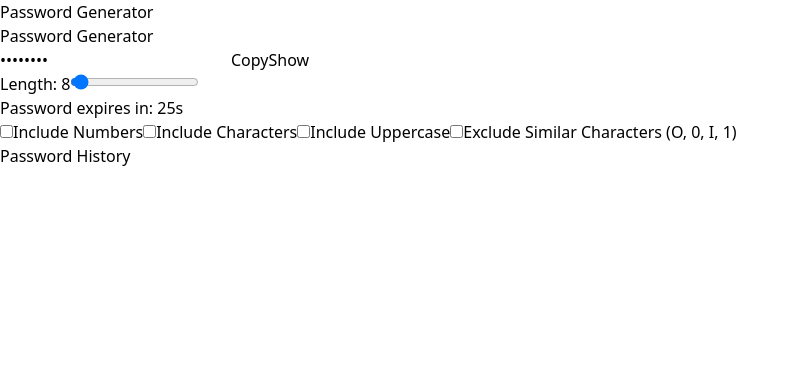
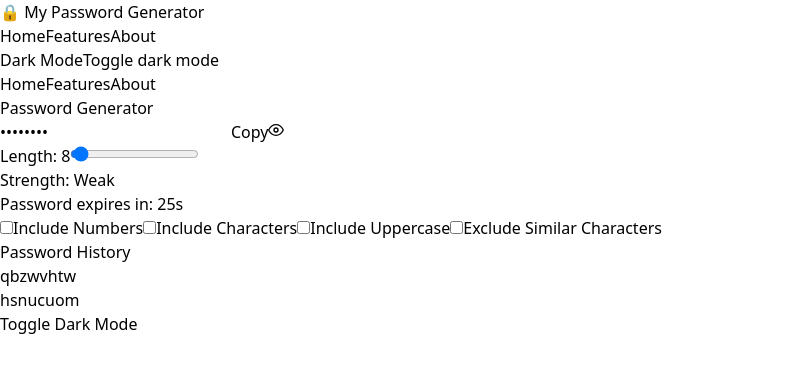
Before and after one commit to priyankap0101/Password-Generator, a React app: page / in a window 1280 px wide. Shown: the top 372 px of the page, without its empty margins (0-799 px from the left). Built offline with nearby package versions, Linux system fonts and the light colour scheme; the HTML template or start-up script is replaced by a standard one.

Commit message:
Feat: Added new password visibility toggle, password strength indicator, and fixed react-icons import issue

```diff
--- a/package.json
+++ b/package.json
@@ -12,7 +12,8 @@
   "dependencies": {
     "passwordgenerator": "file:",
     "react": "^18.2.0",
-    "react-dom": "^18.2.0"
+    "react-dom": "^18.2.0",
+    "react-icons": "^5.3.0"
   },
   "devDependencies": {
     "@types/react": "^18.2.66",
--- a/src/App.jsx
+++ b/src/App.jsx
@@ -1,38 +1,24 @@
-/* eslint-disable no-undef */
-/* eslint-disable no-unused-vars */
-
 import { useState, useCallback, useEffect, useRef } from "react";
 import Header from "./component/Header";
+import { FiEye, FiEyeOff } from "react-icons/fi"; // Icons for password visibility toggle
 
 function App() {
   const [length, setLength] = useState(8);
   const [numberAllowed, setNumberAllowed] = useState(false);
   const [characterAllowed, setCharAllowed] = useState(false);
   const [uppercaseAllowed, setUppercaseAllowed] = useState(false);
-  const [excludeSimilar, setExcludeSimilar] = useState(false); // New feature
+  const [excludeSimilar, setExcludeSimilar] = useState(false);
   const [password, setPassword] = useState("");
-  const [showPassword, setShowPassword] = useState(false); // Show/Hide feature
-  const [passwordHistory, setPasswordHistory] = useState([]); // Password history
-  const [timeRemaining, setTimeRemaining] = useState(30); // Timer for expiration
-
+  const [showPassword, setShowPassword] = useState(false);
+  const [passwordHistory, setPasswordHistory] = useState([]);
+  const [timeRemaining, setTimeRemaining] = useState(30);
+  const [copied, setCopied] = useState(false);
+  const [darkMode, setDarkMode] = useState(false); // Dark mode state
   const passwordRef = useRef(null);
 
-  // Password strength calculator
-  const calculateStrength = (pass) => {
-    let strength = "Weak";
-    if (pass.length >= 12) strength = "Moderate";
-    if (
-      pass.length >= 16 &&
-      numberAllowed &&
-      characterAllowed &&
-      uppercaseAllowed
-    ) {
-      strength = "Strong";
-    }
-    return strength;
-  };
-
-  const passwordGenerator = useCallback(() => {
+  // Custom hook for password generation logic
+  const usePasswordGenerator = () => {
+    return useCallback(() => {
       let pass = "";
       let str = "abcdefghijklmnopqrstuvwxyz"; // Lowercase letters
 
@@ -46,121 +32,120 @@ function App() {
         let char = Math.floor(Math.random() * str.length);
         pass += str.charAt(char);
       }
-    setPassword(pass);
-  }, [
-    length,
-    numberAllowed,
-    characterAllowed,
-    uppercaseAllowed,
-    excludeSimilar,
-  ]);
+      return pass;
+    }, [length, numberAllowed, characterAllowed, uppercaseAllowed, excludeSimilar]);
+  };
+
+  const passwordGenerator = usePasswordGenerator();
+
+  const calculateStrength = useCallback((pass) => {
+    let strength = "Weak";
+    if (pass.length >= 12) strength = "Moderate";
+    if (pass.length >= 16 && numberAllowed && characterAllowed && uppercaseAllowed) {
+      strength = "Strong";
+    }
+    return strength;
+  }, [numberAllowed, characterAllowed, uppercaseAllowed]);
 
   const copyPasswordToClipboard = useCallback(() => {
     passwordRef.current?.select();
     passwordRef.current?.setSelectionRange(0, 99999);
     window.navigator.clipboard.writeText(password);
+    setCopied(true);
+    setTimeout(() => setCopied(false), 2000);
   }, [password]);
 
   useEffect(() => {
-    passwordGenerator();
-    setPasswordHistory((prevHistory) => [password, ...prevHistory.slice(0, 4)]);
-    setTimeRemaining(30); // Reset timer on new password generation
-  }, [
-    length,
-    numberAllowed,
-    characterAllowed,
-    uppercaseAllowed,
-    excludeSimilar,
-    passwordGenerator,
-  ]);
+    const newPassword = passwordGenerator();
+    setPassword(newPassword);
+    setPasswordHistory((prevHistory) => [newPassword, ...prevHistory.slice(0, 4)]);
+    setTimeRemaining(30);
+  }, [length, numberAllowed, characterAllowed, uppercaseAllowed, excludeSimilar, passwordGenerator]);
 
   useEffect(() => {
     if (timeRemaining > 0) {
-      const timer = setInterval(
-        () => setTimeRemaining(timeRemaining - 1),
-        1000
-      );
+      const timer = setInterval(() => setTimeRemaining(timeRemaining - 1), 1000);
       return () => clearInterval(timer);
     } else {
-      passwordGenerator(); // Regenerate on expiration
-      setTimeRemaining(30); // Reset timer
+      setPassword(passwordGenerator()); // Regenerate on expiration
+      setTimeRemaining(30);
     }
   }, [timeRemaining, passwordGenerator]);
 
+  const toggleDarkMode = () => {
+    setDarkMode(!darkMode);
+  };
+
   return (
-    <div className="min-h-screen text-white bg-gray-800">
+    <div className={`min-h-screen ${darkMode ? "bg-gray-900 text-white" : "bg-gray-100 text-gray-800"}`}>
       <Header />
-      <div className="w-full max-w-md px-6 py-4 mx-auto my-8 text-orange-500 bg-gray-700 rounded-lg shadow-lg">
-        <h1 className="my-3 text-2xl text-center text-white">
-          Password Generator
-        </h1>
+      <div className="w-full max-w-md px-6 py-4 mx-auto my-8 rounded-lg shadow-lg">
+        <h1 className="mb-4 text-2xl font-bold text-center">Password Generator</h1>
 
-        <div className="flex mb-4 overflow-hidden rounded-lg shadow">
+        <div className="flex items-center mb-4 rounded-lg shadow">
           <input
-            type={showPassword ? "text" : "password"} // Show/Hide functionality
+            type={showPassword ? "text" : "password"}
             value={password}
-            className="w-full px-3 py-2 text-lg text-white bg-gray-800 outline-none"
-            placeholder="Generated password"
+            ref={passwordRef}
+            className="w-full px-3 py-2 text-lg text-gray-800 outline-none bg-gray-50"
             readOnly
-            ref={passwordRef}
           />
           <button
             onClick={copyPasswordToClipboard}
-            className="px-4 py-2 text-white transition-colors bg-blue-700 hover:bg-blue-600 shrink-0"
+            className="px-4 py-2 text-white transition-colors bg-blue-600 hover:bg-blue-500"
           >
             Copy
           </button>
           <button
-            onClick={() => setShowPassword((prev) => !prev)}
-            className="px-4 py-2 text-white transition-colors bg-gray-700 hover:bg-gray-600 shrink-0"
+            onClick={() => setShowPassword(!showPassword)}
+            className="px-4 py-2 text-white transition-colors bg-gray-600 hover:bg-gray-500"
           >
-            {showPassword ? "Hide" : "Show"}
+            {showPassword ? <FiEyeOff /> : <FiEye />}
           </button>
         </div>
 
-        <div className="flex items-center mb-4">
-          <label className="mr-4 text-white">Length: {length}</label>
+        {copied && (
+          <div className="mb-4 text-center text-green-500">
+            Password copied!
+          </div>
+        )}
+
+        <div className="flex items-center justify-between mb-4">
+          <label className="mr-4">Length: {length}</label>
           <input
             type="range"
             min={6}
             max={100}
             value={length}
+            onChange={(e) => setLength(e.target.value)}
             className="w-full cursor-pointer"
-            onChange={(e) => setLength(e.target.value)}
           />
         </div>
 
-        {/* Strength Indicator with progress bar */}
-        <div className="w-full h-2 mb-4 bg-gray-300 rounded-full">
+        <div className="mb-4">
+          <label className="mr-4">Strength: {calculateStrength(password)}</label>
+          <div className="relative w-full h-2 bg-gray-300 rounded-full">
             <div
-            className={`h-full rounded-full ${
+              className={`absolute h-full rounded-full transition-all duration-300 ${
                 calculateStrength(password) === "Strong"
-                ? "bg-green-500"
+                  ? "bg-green-500 w-full"
                   : calculateStrength(password) === "Moderate"
-                ? "bg-yellow-500"
-                : "bg-red-500"
+                  ? "bg-yellow-500 w-2/3"
+                  : "bg-red-500 w-1/3"
               }`}
-            style={{
-              width:
-                calculateStrength(password) === "Strong"
-                  ? "100%"
-                  : calculateStrength(password) === "Moderate"
-                  ? "66%"
-                  : "33%",
-            }}
             ></div>
           </div>
-
-        {/* Password expiration timer */}
-        <div className="mb-4 text-center">
-          <span className="text-sm text-white">
-            Password expires in: {timeRemaining}s
-          </span>
         </div>
 
-        {/* Password settings */}
+        <div className="mb-4 text-center text-gray-500">
+          Password expires in: {timeRemaining}s
+          {timeRemaining < 10 && (
+            <span className="ml-2 text-red-500">Hurry!</span>
+          )}
+        </div>
+
         <div className="grid grid-cols-1 gap-4 md:grid-cols-2">
-          <label className="flex items-center text-white">
+          <label className="flex items-center">
             <input
               type="checkbox"
               checked={numberAllowed}
@@ -169,7 +154,7 @@ function App() {
             />
             Include Numbers
           </label>
-          <label className="flex items-center text-white">
+          <label className="flex items-center">
             <input
               type="checkbox"
               checked={characterAllowed}
@@ -178,7 +163,7 @@ function App() {
             />
             Include Characters
           </label>
-          <label className="flex items-center text-white">
+          <label className="flex items-center">
             <input
               type="checkbox"
               checked={uppercaseAllowed}
@@ -187,27 +172,35 @@ function App() {
             />
             Include Uppercase
           </label>
-          <label className="flex items-center text-white">
+          <label className="flex items-center">
             <input
               type="checkbox"
               checked={excludeSimilar}
               onChange={() => setExcludeSimilar(!excludeSimilar)}
               className="mr-2 cursor-pointer"
             />
-            Exclude Similar Characters (O, 0, I, 1)
+            Exclude Similar Characters
           </label>
         </div>
 
-        {/* Password History */}
         <div className="my-4">
-          <h2 className="mb-2 text-white">Password History</h2>
-          <ul className="space-y-2">
-            {passwordHistory.map((pass, index) => (
-              <li key={index} className="text-sm text-gray-300">
-                {pass}
+          <h2 className="mb-2">Password History</h2>
+          <ul className="text-sm">
+            {passwordHistory.map((pwd, index) => (
+              <li key={index} className="mb-1">
+                {pwd}
               </li>
             ))}
           </ul>
+        </div>
+
+        <div className="flex justify-end mt-4">
+          <button
+            onClick={toggleDarkMode}
+            className="px-4 py-2 text-sm font-medium text-white transition-colors bg-blue-500 rounded-md hover:bg-blue-400"
+          >
+            Toggle Dark Mode
+          </button>
         </div>
       </div>
     </div>
--- a/src/component/Header.jsx
+++ b/src/component/Header.jsx
@@ -1,10 +1,65 @@
-// Header.jsx
-import React from 'react';
+import React, { useState } from 'react';
 
 const Header = () => {
+  const [isDarkMode, setIsDarkMode] = useState(true);
+
+  const toggleDarkMode = () => {
+    setIsDarkMode(!isDarkMode);
+    document.documentElement.classList.toggle('dark');
+  };
+
   return (
-    <header className="w-full py-4 bg-gray-800 shadow-lg">
-      <h1 className="text-2xl text-center text-white">Password Generator</h1>
+    <header className={`w-full py-4 shadow-lg transition-colors duration-300 ${isDarkMode ? 'bg-gray-800' : 'bg-white'}`}>
+      <div className="container flex items-center justify-between px-4 mx-auto">
+        {/* Logo Section */}
+        <div className="flex items-center space-x-4">
+          <div className={`text-3xl font-bold ${isDarkMode ? 'text-white' : 'text-gray-900'}`}>
+            <span className="text-orange-500">🔒</span> My Password Generator
+          </div>
+        </div>
+
+        {/* Navigation Links */}
+        <nav className="hidden space-x-6 md:flex">
+          <a href="#home" className={`text-lg font-medium transition-colors duration-300 ${isDarkMode ? 'text-white hover:text-orange-400' : 'text-gray-900 hover:text-orange-500'}`}>
+            Home
+          </a>
+          <a href="#features" className={`text-lg font-medium transition-colors duration-300 ${isDarkMode ? 'text-white hover:text-orange-400' : 'text-gray-900 hover:text-orange-500'}`}>
+            Features
+          </a>
+          <a href="#about" className={`text-lg font-medium transition-colors duration-300 ${isDarkMode ? 'text-white hover:text-orange-400' : 'text-gray-900 hover:text-orange-500'}`}>
+            About
+          </a>
+        </nav>
+
+        {/* Dark Mode Toggle */}
+        <div className="flex items-center space-x-4">
+          <span className={`text-sm font-medium ${isDarkMode ? 'text-white' : 'text-gray-900'}`}>
+            {isDarkMode ? 'Dark Mode' : 'Light Mode'}
+          </span>
+          <button
+            onClick={toggleDarkMode}
+            className="relative inline-flex items-center w-12 h-6 transition-colors duration-300 bg-gray-400 rounded-full focus:outline-none"
+          >
+            <span className="sr-only">Toggle dark mode</span>
+            <span
+              className={`inline-block w-5 h-5 transform rounded-full transition-transform duration-300 ${isDarkMode ? 'translate-x-6 bg-orange-500' : 'translate-x-1 bg-gray-200'}`}
+            />
+          </button>
+        </div>
+      </div>
+
+      {/* Mobile Navigation */}
+      <nav className="flex justify-center mt-3 space-x-6 md:hidden">
+        <a href="#home" className={`text-lg font-medium transition-colors duration-300 ${isDarkMode ? 'text-white hover:text-orange-400' : 'text-gray-900 hover:text-orange-500'}`}>
+          Home
+        </a>
+        <a href="#features" className={`text-lg font-medium transition-colors duration-300 ${isDarkMode ? 'text-white hover:text-orange-400' : 'text-gray-900 hover:text-orange-500'}`}>
+          Features
+        </a>
+        <a href="#about" className={`text-lg font-medium transition-colors duration-300 ${isDarkMode ? 'text-white hover:text-orange-400' : 'text-gray-900 hover:text-orange-500'}`}>
+          About
+        </a>
+      </nav>
     </header>
   );
 };
```
Also changed, not shown: 2 other files (tests, documents, lock files or other folders). Lines whose indentation alone changed are shown as unchanged.
